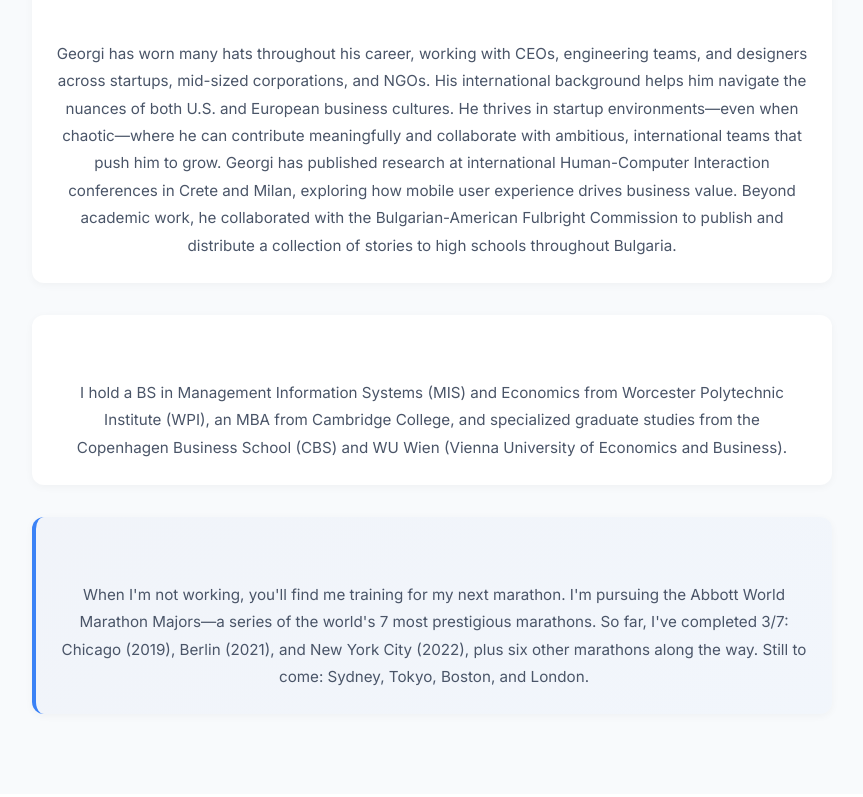
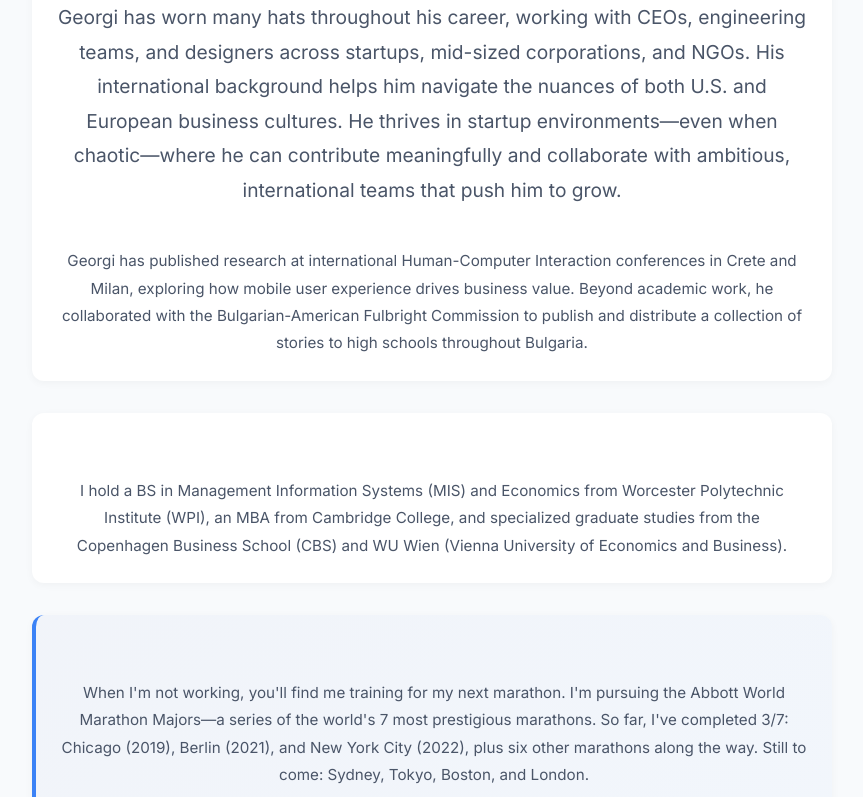
Before and after one commit to georgikdz/my-portfolio, a Next.js app: page / in a window 1280 px wide. Shown: the part 1072-1869 px from the top of the page, without its empty margins (208-1071 px from the left). Built offline with nearby package versions, Linux system fonts and the light colour scheme.

Commit message:
Update index.js

```diff
--- a/pages/index.js
+++ b/pages/index.js
@@ -52,10 +52,11 @@
               <div className="about-item">
                 <p className="about-text">
   Georgi has worn many hats throughout his career, working with CEOs, engineering teams, and designers across startups, mid-sized corporations, and NGOs. His international background helps him navigate the nuances of both U.S. and European business cultures. He thrives in startup environments—even when chaotic—where he can contribute meaningfully and collaborate with ambitious, international teams that push him to grow.
+  </p>
+  <p className="about-text">
   Georgi has published research at international Human-Computer Interaction conferences in Crete and Milan, exploring how mobile user experience drives business value. Beyond academic work, he collaborated with the Bulgarian-American Fulbright Commission to publish and distribute a collection of stories to high schools throughout Bulgaria.
   </p>
               </div>
-
               <div className="about-item">
                 <p className="about-text">
                   I hold a BS in Management Information Systems (MIS) and Economics from Worcester Polytechnic Institute (WPI), an MBA from Cambridge College, and specialized graduate studies from the Copenhagen Business School (CBS) and WU Wien (Vienna University of Economics and Business).
```
